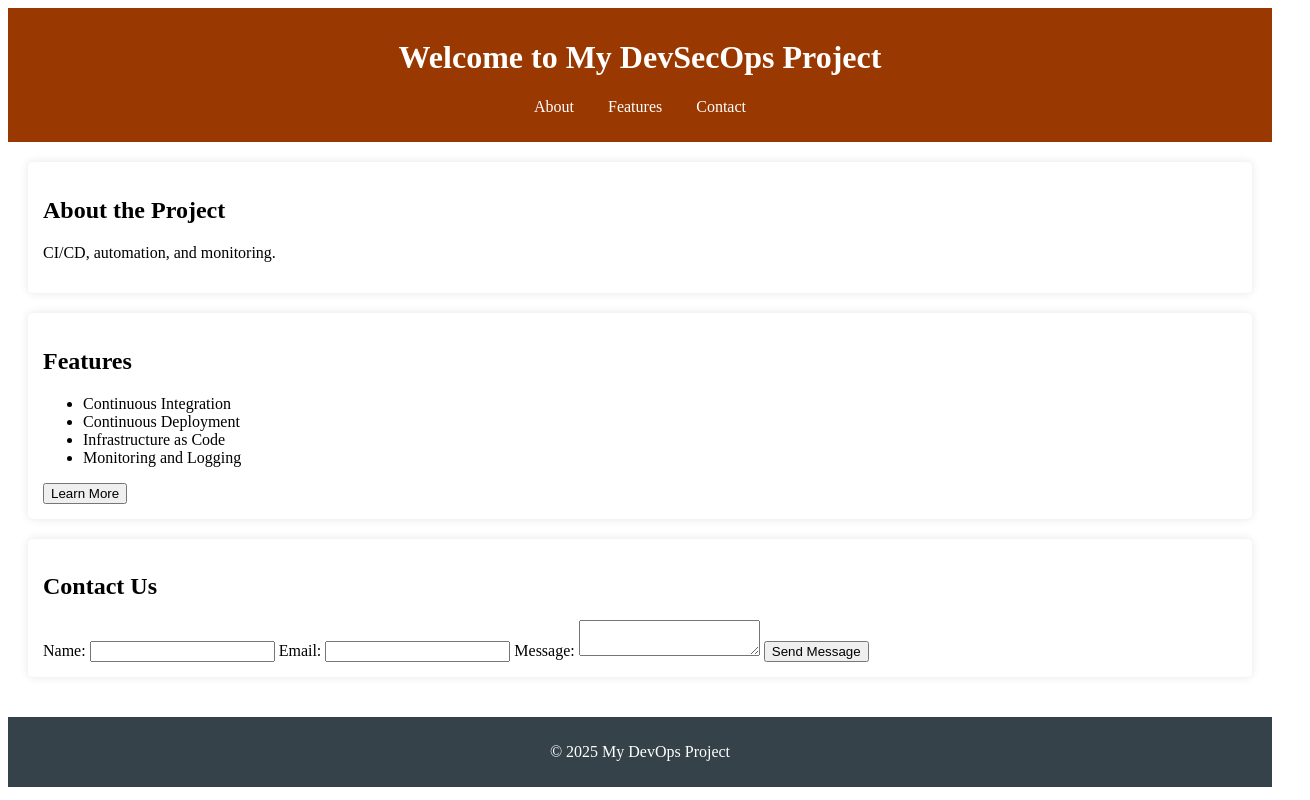
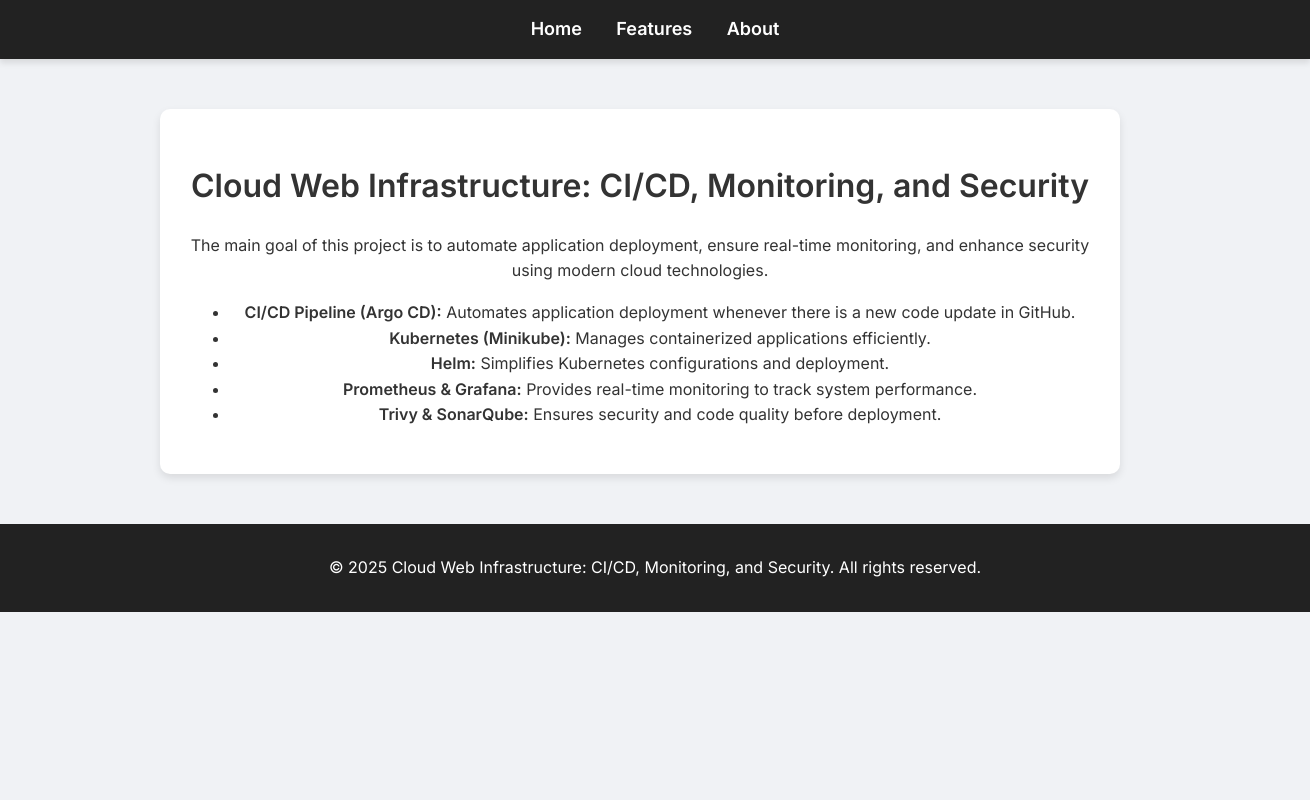
Before and after one commit to AniketDadhe86894/Cloud-Web-Infrastructure-CI-CD-Monitoring-and-Security, a plain HTML site: page index.html in a window 1280 px wide. Shown: the whole page, 1310 px wide, since content can reach past the window. Drawn offline with Linux system fonts and the light colour scheme.

Commit message:
Add New File

```diff
--- a/index.html
+++ b/index.html
@@ -1,65 +1,35 @@
 <!DOCTYPE html>
 <html lang="en">
-
 <head>
     <meta charset="UTF-8">
     <meta name="viewport" content="width=device-width, initial-scale=1.0">
-    <title>DevSecOps Project</title>
+    <title>Cloud Web Infrastructure: CI/CD, Monitoring, and Security</title>
     <link rel="stylesheet" href="styles.css">
 </head>
+<body>
+    <div class="top-nav">
+        <a href="index.html">Home</a>
+        <a href="features.html">Features</a>
+        <a href="about.html">About</a>
+    </div>
 
-<body>
-    <header>
-        <h1>Welcome to My DevSecOps Project</h1>
-        <nav>
+    <div class="container">
+        <h1>Cloud Web Infrastructure: CI/CD, Monitoring, and Security</h1>
+        <p>
+            The main goal of this project is to automate application deployment, ensure real-time monitoring, and enhance security using modern cloud technologies.
             <ul>
-                <li><a href="#about">About</a></li>
-                <li><a href="#features">Features</a></li>
-                <li><a href="#contact">Contact</a></li>
+                <li><strong>CI/CD Pipeline (Argo CD):</strong> Automates application deployment whenever there is a new code update in GitHub.</li>
+                <li><strong>Kubernetes (Minikube):</strong> Manages containerized applications efficiently.</li>
+                <li><strong>Helm:</strong> Simplifies Kubernetes configurations and deployment.</li>
+                <li><strong>Prometheus & Grafana:</strong> Provides real-time monitoring to track system performance.</li>
+                <li><strong>Trivy & SonarQube:</strong> Ensures security and code quality before deployment.</li>
             </ul>
-        </nav>
-    </header>
+        </p>
+    </div>
 
-    <main>
-        <section id="about">
-            <h2>About the Project</h2>
-            <p>CI/CD, automation, and monitoring.</p>
-        </section>
-
-        <section id="features">
-            <h2>Features</h2>
-            <ul>
-                <li>Continuous Integration</li>
-                <li>Continuous Deployment</li>
-                <li>Infrastructure as Code</li>
-                <li>Monitoring and Logging</li>
-            </ul>
-            <button id="learnMoreBtn">Learn More</button>
-            <div id="moreInfo" class="hidden">
-                <p>This project uses tools like Jenkins, Docker, and Kubernetes to automate the deployment process.</p>
-            </div>
-        </section>
-
-        <section id="contact">
-            <h2>Contact Us</h2>
-            <form id="contactForm">
-                <label for="name">Name:</label>
-                <input type="text" id="name" required>
-                <label for="email">Email:</label>
-                <input type="email" id="email" required>
-                <label for="message">Message:</label>
-                <textarea id="message" required></textarea>
-                <button type="submit">Send Message</button>
-            </form>
-            <div id="formResponse" class="hidden"></div>
-        </section>
-    </main>
 
     <footer>
-        <p>&copy; 2025 My DevOps Project</p>
+        <p>&copy; 2025 Cloud Web Infrastructure: CI/CD, Monitoring, and Security. All rights reserved.</p>
     </footer>
-
-    <script src="script.js"></script>
 </body>
-
 </html>
--- a/styles.css
+++ b/styles.css
@@ -1,53 +1,97 @@
-sbody {
-    font-family: Arial, sans-serif;
+/* Import Google Fonts */
+@import url('https://fonts.googleapis.com/css2?family=Inter:wght@300;400;600&display=swap');
+
+body {
+    font-family: 'Inter', Arial, sans-serif;
     margin: 0;
     padding: 0;
-    background-color: #f4f4f4;
+    background-color: #f0f2f5;
+    color: #333;
+    text-align: center;
+    line-height: 1.6;
 }
 
-header {
-    background: #993901;
-    color: #ffffff;
-    padding: 10px 0;
-    text-align: center;
+/* Navigation Bar */
+.top-nav {
+    background-color: #222;
+    padding: 15px;
+    box-shadow: 0 4px 6px rgba(0, 0, 0, 0.1);
+    position: sticky;
+    top: 0;
+    width: 100%;
+    z-index: 1000;
 }
 
-nav ul {
-    list-style: none;
-    padding: 0;
+.top-nav a {
+    color: white;
+    text-decoration: none;
+    font-size: 18px;
+    font-weight: 600;
+    padding: 10px 15px;
+    transition: color 0.3s ease;
 }
 
-nav ul li {
-    display: inline;
-    margin: 0 15px;
+.top-nav a:hover {
+    color: #ffcc00;
 }
 
-nav a {
-    color: #ffffff;
-    text-decoration: none;
+/* Page Containers */
+.container {
+    max-width: 900px;
+    margin: 50px auto;
+    padding: 30px;
+    background: white;
+    border-radius: 10px;
+    box-shadow: 0 4px 8px rgba(0, 0, 0, 0.1);
 }
 
-main {
+/* Centering Content on Index Page */
+.container.index {
+    display: flex;
+    flex-direction: column;
+    justify-content: center;
+    height: 80vh;
+}
+
+/* Features Section */
+.features-container {
+    display: flex;
+    justify-content: space-between;
+    flex-wrap: wrap;
+    margin-top: 20px;
+}
+
+.feature-box {
+    width: 30%;
+    padding: 20px;
+    background: #fff;
+    border-radius: 8px;
+    box-shadow: 0 4px 6px rgba(0, 0, 0, 0.1);
+    margin: 10px;
+}
+
+.feature-box h3 {
+    color: #222;
+}
+
+/* About Page Styling */
+.about-container {
+    text-align: left;
     padding: 20px;
 }
 
-section {
-    margin-bottom: 20px;
-    background: #ffffff;
-    padding: 15px;
-    border-radius: 5px;
-    box-shadow: 0 0 10px rgba(0, 0, 0, 0.1);
+.about-container h2 {
+    color: #222;
+    border-bottom: 2px solid #ffcc00;
+    padding-bottom: 5px;
 }
 
-.hidden {
-    display: none;
-}
-
+/* Footer */
 footer {
-    text-align: center;
-    padding: 10px 0;
-    background: #35424a;
-    color: #ffffff;
+    background: #222;
+    color: white;
+    padding: 15px;
+    margin-top: 20px;
     position: relative;
     bottom: 0;
     width: 100%;
```
Also changed, not shown: about.html (added, +64 -0 lines), .github/features.html (added), 1 other file.
